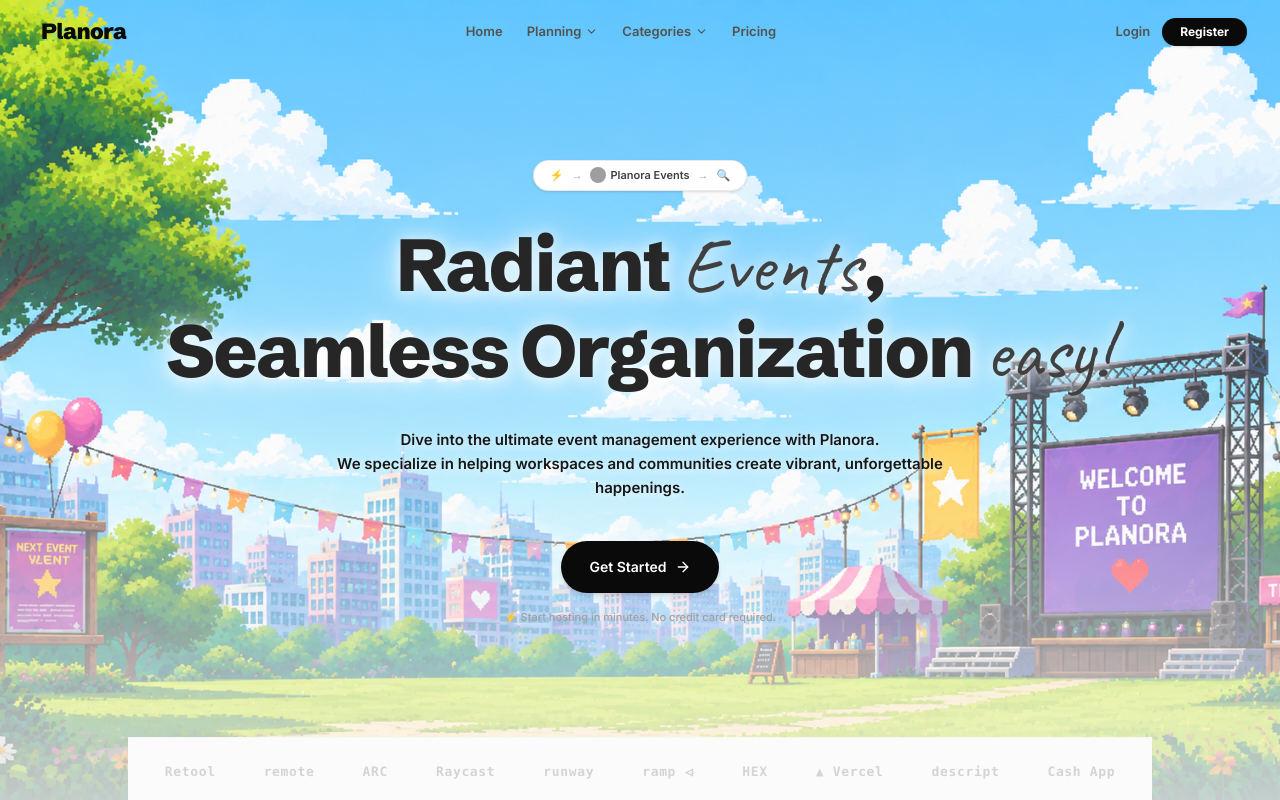
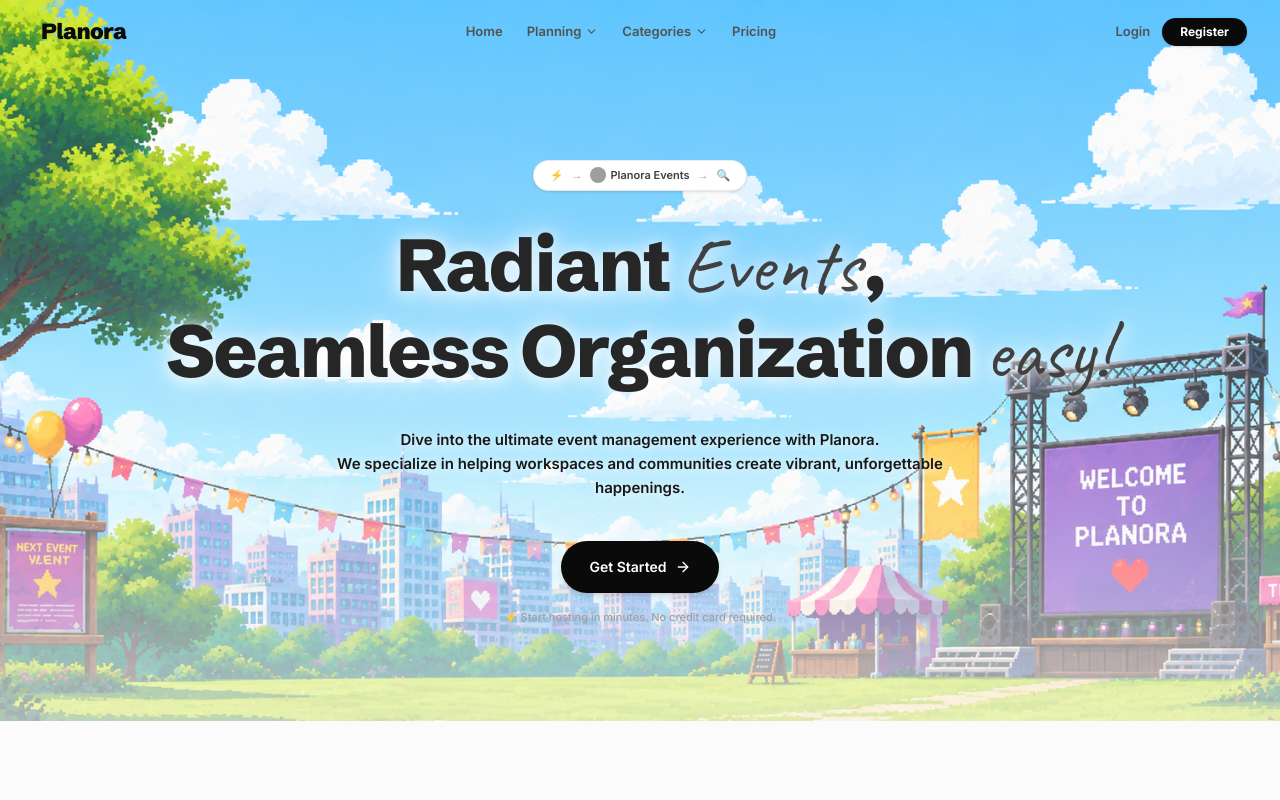
Before and after one commit to Bhavyag-dev/Planora, a React (Vite) app in the folder frontend/: page / in a window 1280 px wide. Shown: the top 800 px of the page. Built offline with nearby package versions, Linux system fonts and the light colour scheme; no server answers; grey boxes are pictures that could not be loaded; a web font is replaced by a local one.

Commit message:
cleanup(frontend): remove brand logos bar section from landing page

```diff
--- a/frontend/src/pages/Landing.tsx
+++ b/frontend/src/pages/Landing.tsx
@@ -356,21 +356,7 @@ export function Landing() {
         </div>
       </section>
 
-      {/* Brand Logos Bar */}
-      <section className="relative z-10 bg-[#fbfbfb] mx-auto max-w-5xl px-6 py-6 border-t border-b border-neutral-100/60 mt-4 select-none">
-        <div className="flex flex-wrap items-center justify-center gap-x-12 gap-y-6 text-[13px] font-bold text-neutral-300 font-mono tracking-wider">
-          <span className="hover:text-neutral-400 transition-colors">Retool</span>
-          <span className="hover:text-neutral-400 transition-colors">remote</span>
-          <span className="hover:text-neutral-400 transition-colors">ARC</span>
-          <span className="hover:text-neutral-400 transition-colors">Raycast</span>
-          <span className="hover:text-neutral-400 transition-colors">runway</span>
-          <span className="hover:text-neutral-400 transition-colors">ramp ⏿</span>
-          <span className="hover:text-neutral-400 transition-colors">HEX</span>
-          <span className="hover:text-neutral-400 transition-colors">▲ Vercel</span>
-          <span className="hover:text-neutral-400 transition-colors">descript</span>
-          <span className="hover:text-neutral-400 transition-colors">Cash App</span>
-        </div>
-      </section>
+
 
       {/* Fold 2: Unforgettable Event Panel Layout (Reference Image 2) */}
       <section className="relative z-10 bg-[#fbfbfb] mx-auto max-w-7xl px-6 py-24 border-b border-neutral-100/40">
```
